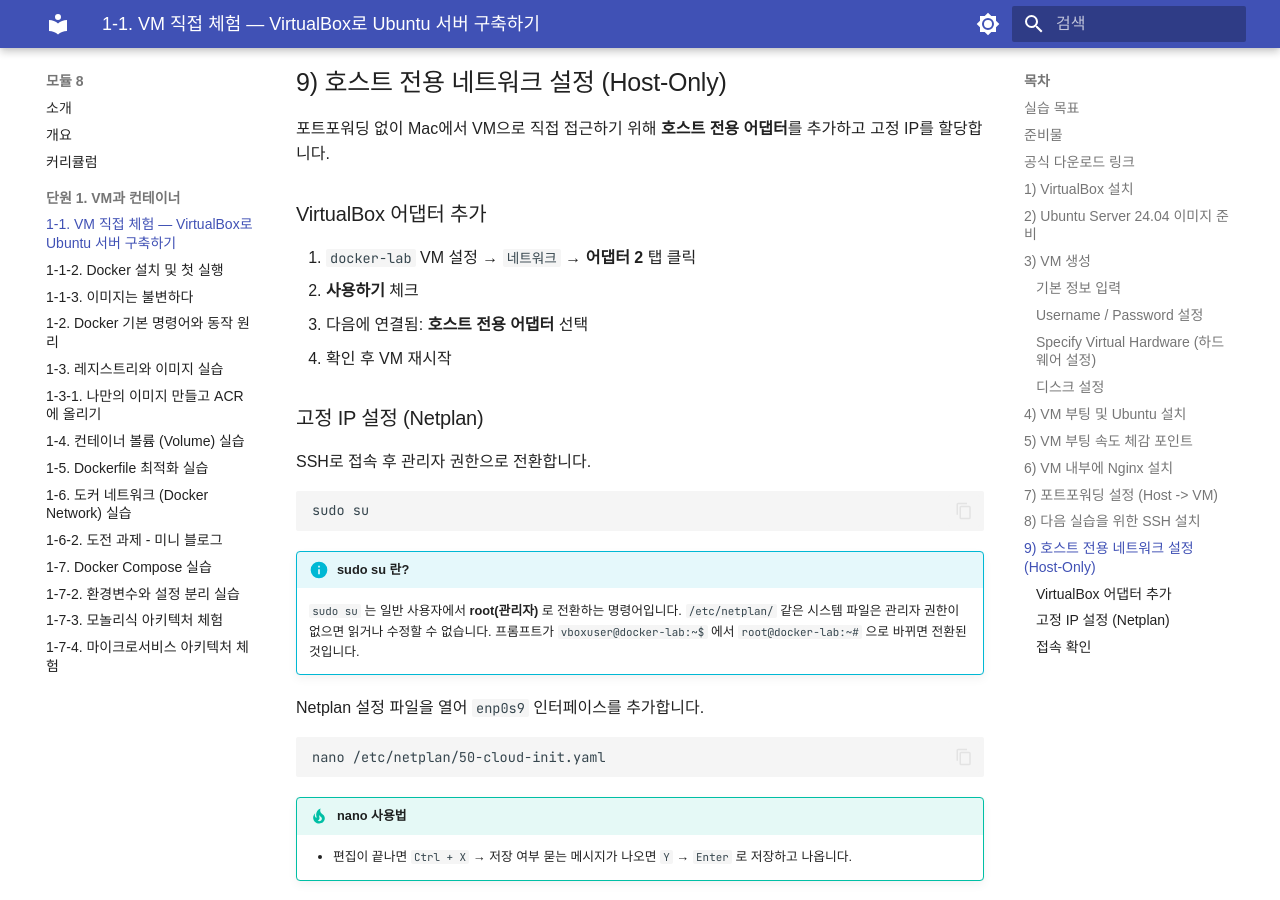
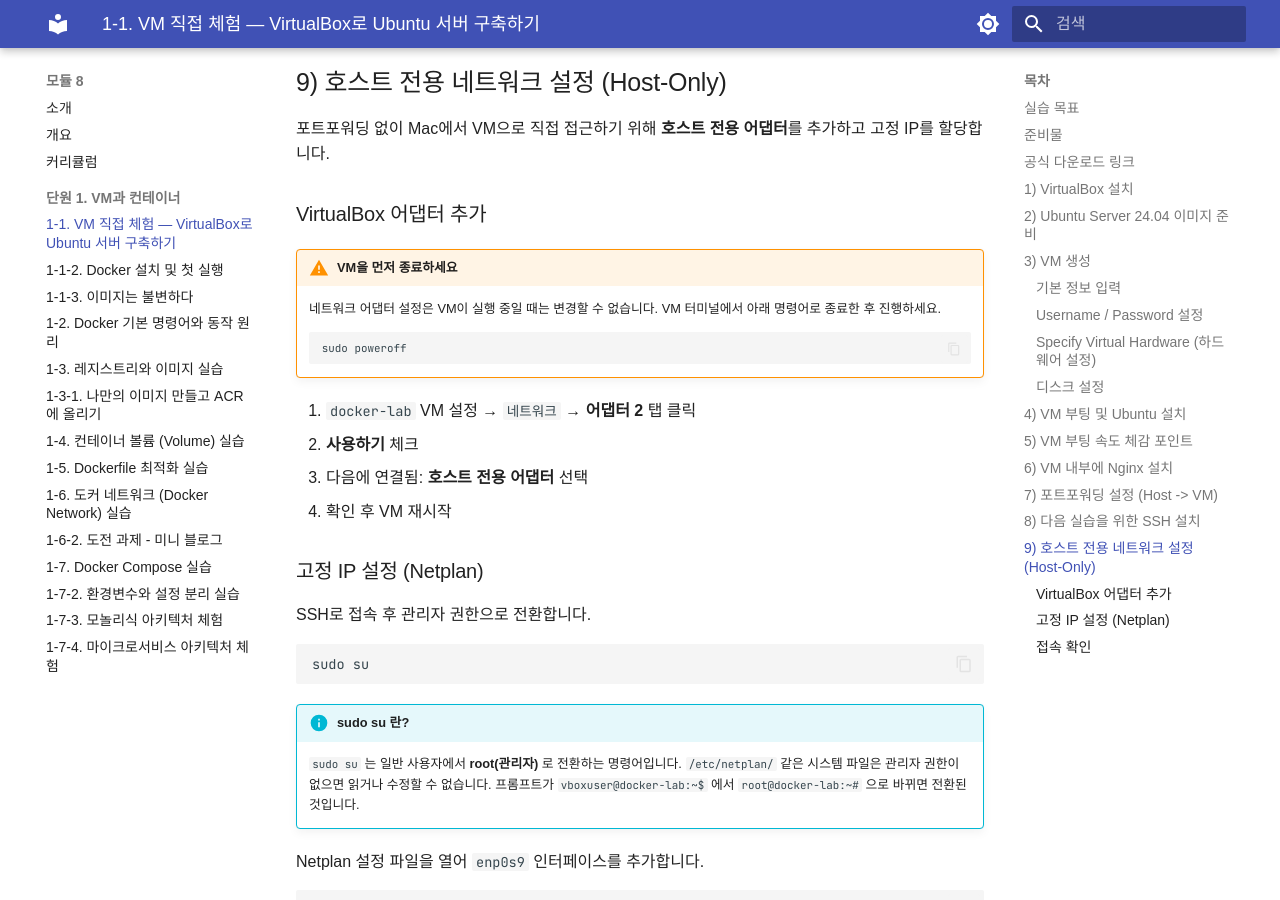
Before and after one commit to skilleat-labs/docker-k8s-labs, an MkDocs documentation site: the page built from docs/modules/module8/1-1.md, in a window 1280 px wide and 900 px high, scrolled down 6634 px. Built offline with MkDocs 1.6.1 and Material for MkDocs 9.7.7, drawn with Linux system fonts in a browser that asks for light colours; some web fonts are replaced.

Commit message:
docs: 9) 호스트 전용 네트워크 설정에 VM 종료 안내 추가
Co-Authored-By: Claude Sonnet 4.6 <noreply@anthropic.com>

````diff
--- a/docs/modules/module8/1-1.md
+++ b/docs/modules/module8/1-1.md
@@ -186,6 +186,13 @@ ssh -p 2222 vboxuser@localhost
 
 ### VirtualBox 어댑터 추가
 
+!!! warning "VM을 먼저 종료하세요"
+    네트워크 어댑터 설정은 VM이 실행 중일 때는 변경할 수 없습니다.
+    VM 터미널에서 아래 명령어로 종료한 후 진행하세요.
+    ```bash
+    sudo poweroff
+    ```
+
 1. `docker-lab` VM 설정 → `네트워크` → **어댑터 2** 탭 클릭
 2. **사용하기** 체크
 3. 다음에 연결됨: **호스트 전용 어댑터** 선택
````
